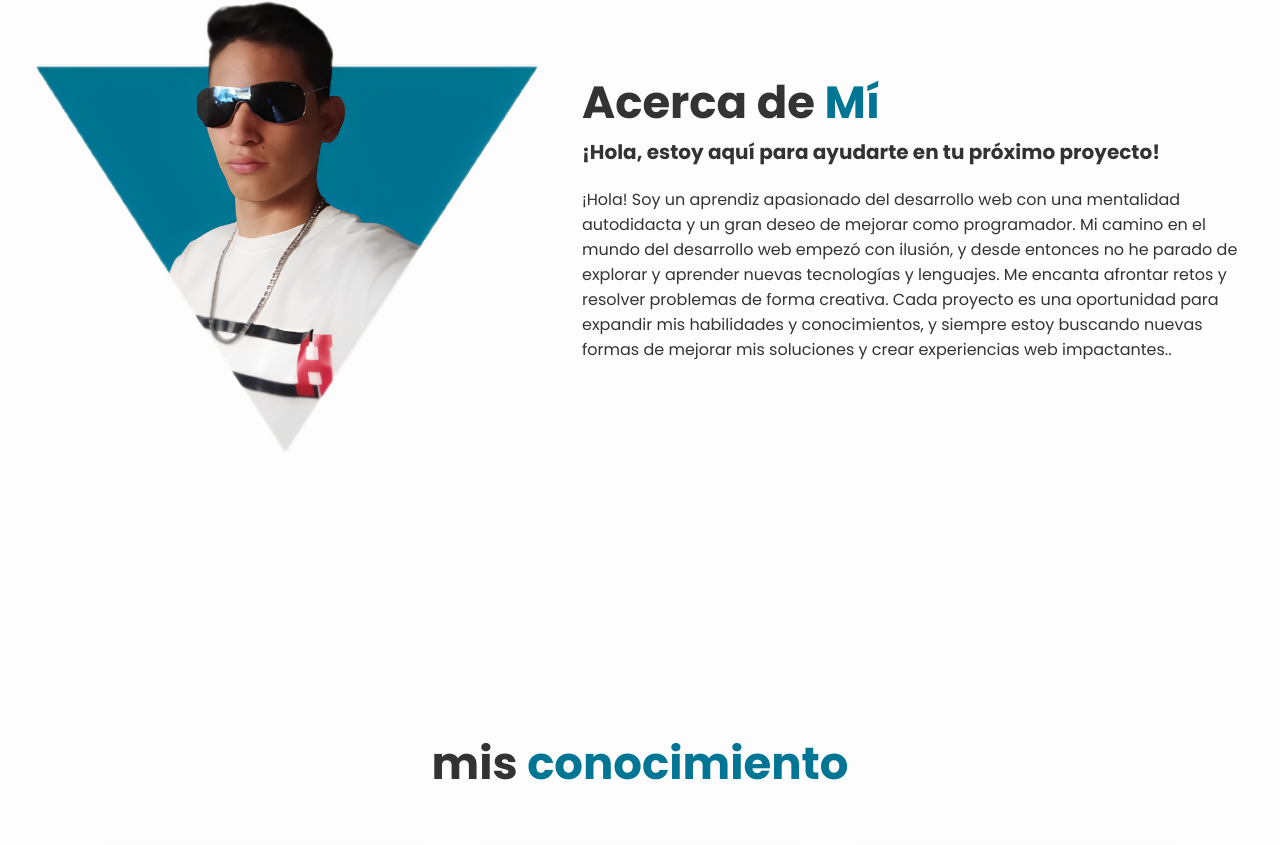
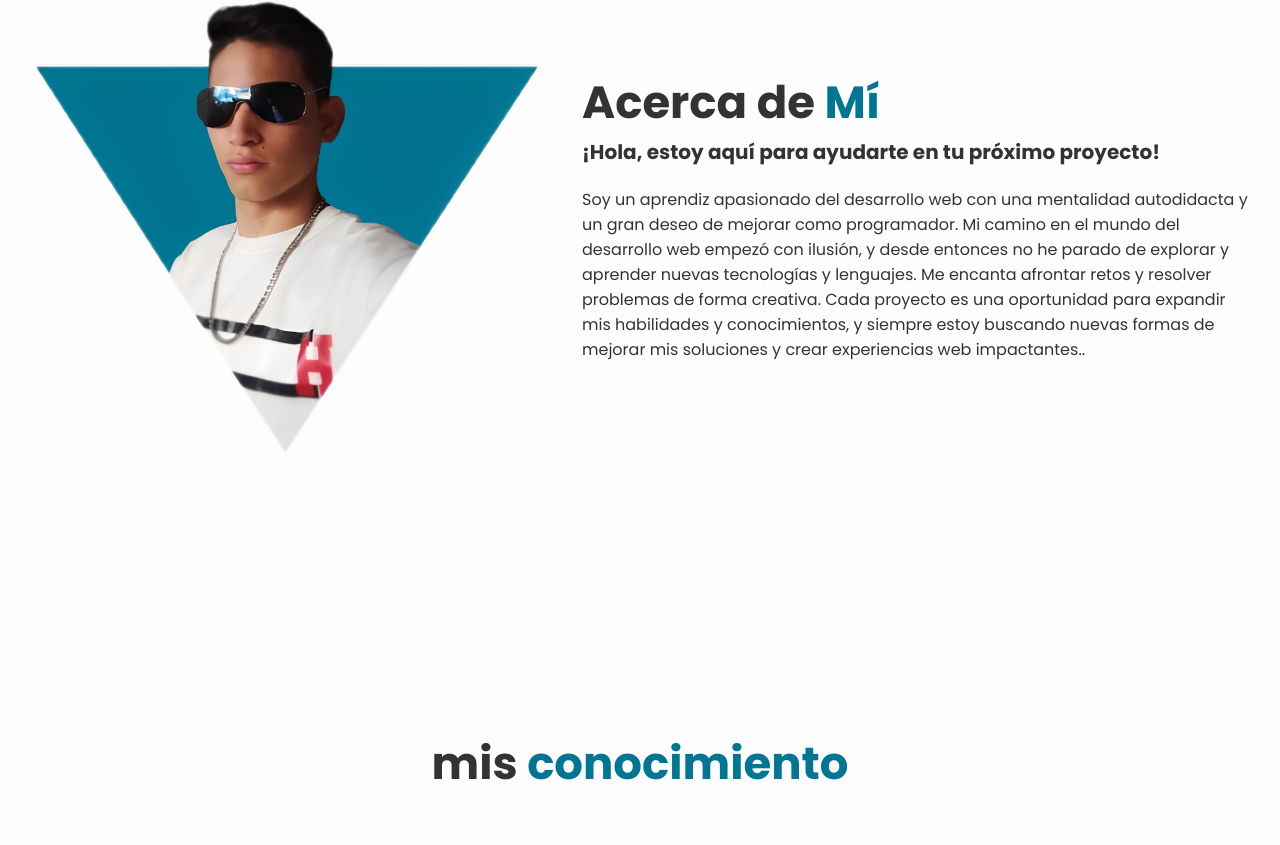
Before and after one commit to TorresRichardtorrot/Portfolio, a website: page views/home/index.html in a window 1280 px wide. Shown: the part 970-1815 px from the top of the page. Drawn offline with nearby package versions, Linux system fonts and the light colour scheme.

Commit message:
corregir

```diff
--- a/views/home/index.html
+++ b/views/home/index.html
@@ -91,7 +91,7 @@
         <div class="about-content">
             <h2 class="heading">Acerca de <span>Mí</span></h2>
             <h3>¡Hola, estoy aquí para ayudarte en tu próximo proyecto!</h3>
-            <p>¡Hola! Soy un aprendiz apasionado del desarrollo web con una mentalidad autodidacta y un gran deseo de mejorar como programador. Mi camino en el mundo del desarrollo web empezó con ilusión, y desde entonces no he parado de explorar y aprender nuevas tecnologías y lenguajes. Me encanta afrontar retos y resolver problemas de forma creativa. Cada proyecto es una oportunidad para expandir mis habilidades y conocimientos, y siempre estoy buscando nuevas formas de mejorar mis soluciones y crear experiencias web impactantes..</p>
+            <p>Soy un aprendiz apasionado del desarrollo web con una mentalidad autodidacta y un gran deseo de mejorar como programador. Mi camino en el mundo del desarrollo web empezó con ilusión, y desde entonces no he parado de explorar y aprender nuevas tecnologías y lenguajes. Me encanta afrontar retos y resolver problemas de forma creativa. Cada proyecto es una oportunidad para expandir mis habilidades y conocimientos, y siempre estoy buscando nuevas formas de mejorar mis soluciones y crear experiencias web impactantes..</p>
                   <!-- <a href="#" class="btn">Read More</a> -->
         </div>
 
```
